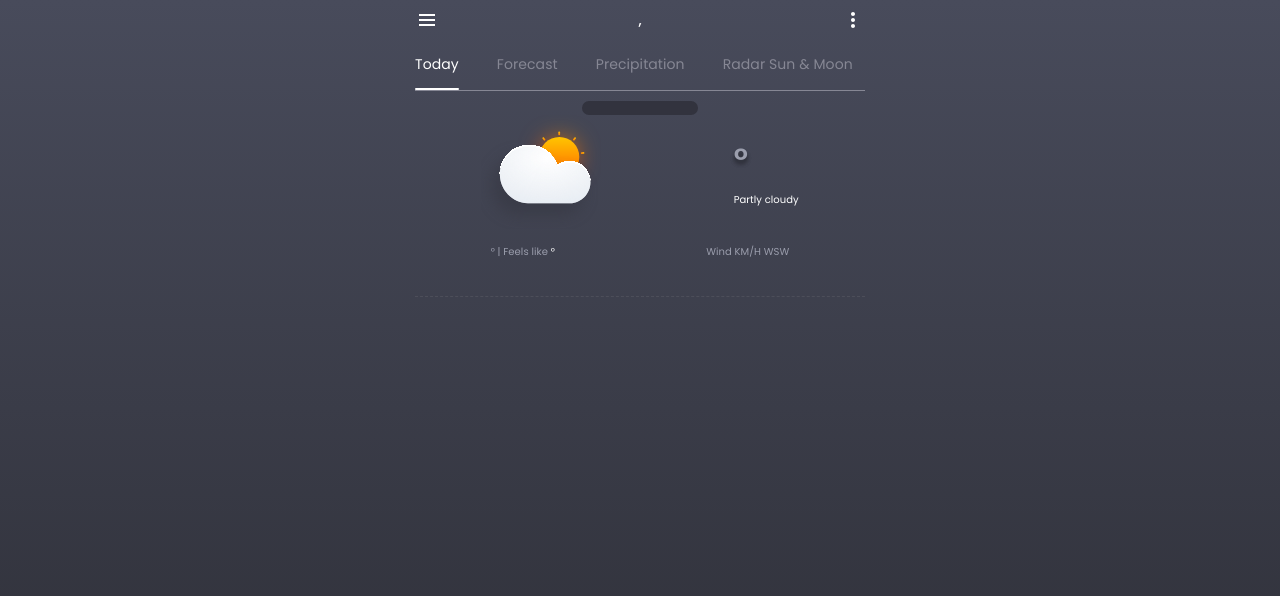
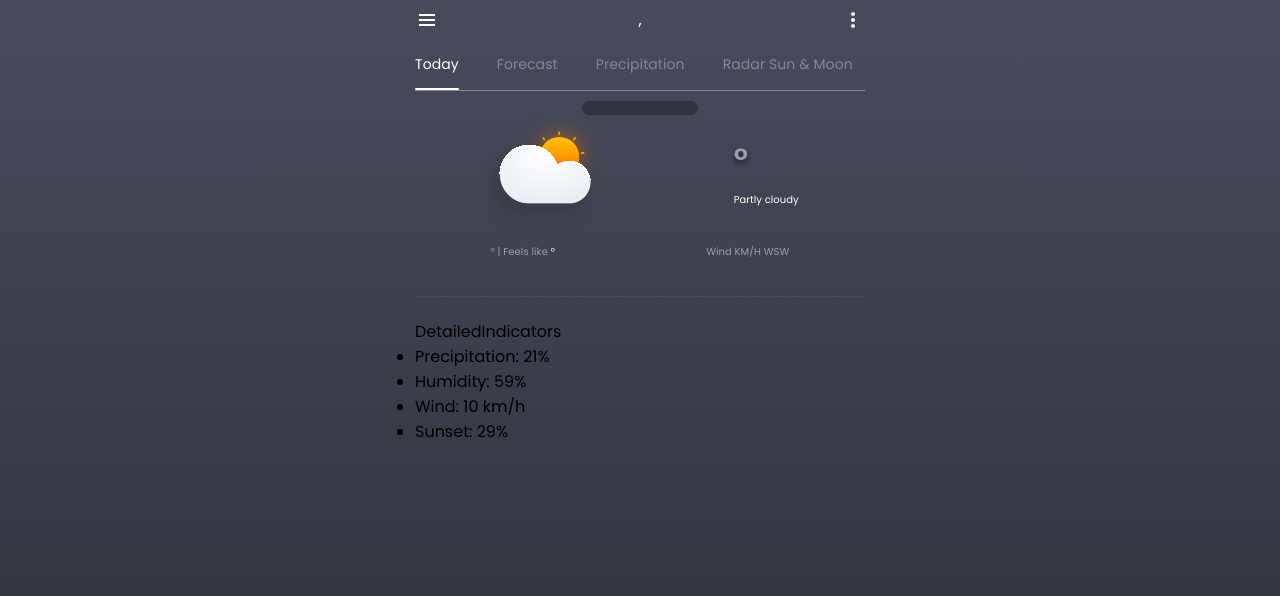
Before and after one commit to Yevhen999/weather-app, a Next.js app: page / in a window 1280 px wide. Shown: the top 596 px of the page. Built offline with nearby package versions, Linux system fonts and the light colour scheme; no server answers.

Commit message:
add html to DetailedIndicators

```diff
--- a/components/DetailedIndicators/DetailedIndicators.jsx
+++ b/components/DetailedIndicators/DetailedIndicators.jsx
@@ -0,0 +1,23 @@
+import styles from "./DetailedIndicators.module.css";
+
+export const DetailedIndicators = () => {
+  return (
+    <section className={styles.section}>
+      DetailedIndicators
+      <ul>
+        <li>
+          Precipitation: <span>21%</span>
+        </li>
+        <li>
+          Humidity: <span>59%</span>
+        </li>
+        <li>
+          Wind: <span>10 km/h</span>
+        </li>
+        <li>
+          Sunset: <span>29%</span>
+        </li>
+      </ul>
+    </section>
+  );
+};
--- a/components/DetailedIndicators/DetailedIndicators.module.css
+++ b/components/DetailedIndicators/DetailedIndicators.module.css
@@ -0,0 +1,3 @@
+.section {
+  padding-top: 22px;
+}
--- a/components/Today/Today.jsx
+++ b/components/Today/Today.jsx
@@ -1,4 +1,5 @@
 import { BasicIndicators } from "../BasicIndicators/BasicIndicators";
+import { DetailedIndicators } from "../DetailedIndicators/DetailedIndicators";
 import { WeatherDate } from "../WeatherDate/WeatherDate";
 import styles from "./Today.module.css";
 
@@ -7,6 +8,7 @@ export const Today = ({ weather, current }) => {
     <section>
       <WeatherDate weather={weather} />
       <BasicIndicators current={current} />
+      <DetailedIndicators />
     </section>
   );
 };
```
